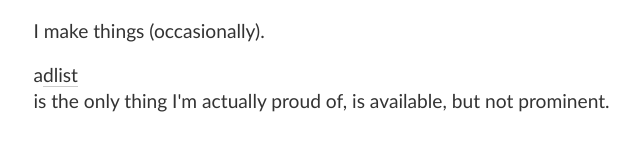
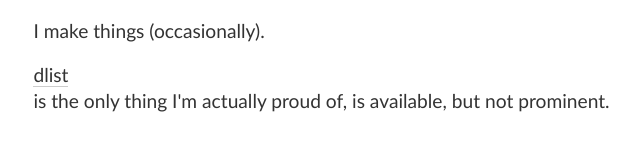
Before and after one commit to amgraham/amgraham.github.com, a plain HTML site: page index.html in a window 1280 px wide. Shown: the full height of the page, 5-645 px from the left. Drawn offline with Linux system fonts and the light colour scheme; a web font is replaced by a local one.

Commit message:
Update index.html

```diff
--- a/index.html
+++ b/index.html
@@ -29,7 +29,7 @@
 			<article>
 				<p>I make things (occasionally).</p>
 
-				<p>a<a href="https://github.com/amgraham/dlist">dlist</a></p> is the only thing I&apos;m actually proud of, <a href="https://github.com/amgraham"the rest</a></a> is available, but not prominent.</p>
+				<p><a href="https://github.com/amgraham/dlist">dlist</a></p> is the only thing I&apos;m actually proud of, <a href="https://github.com/amgraham"the rest</a></a> is available, but not prominent.</p>
 
 			</article>
 		</section>
```
